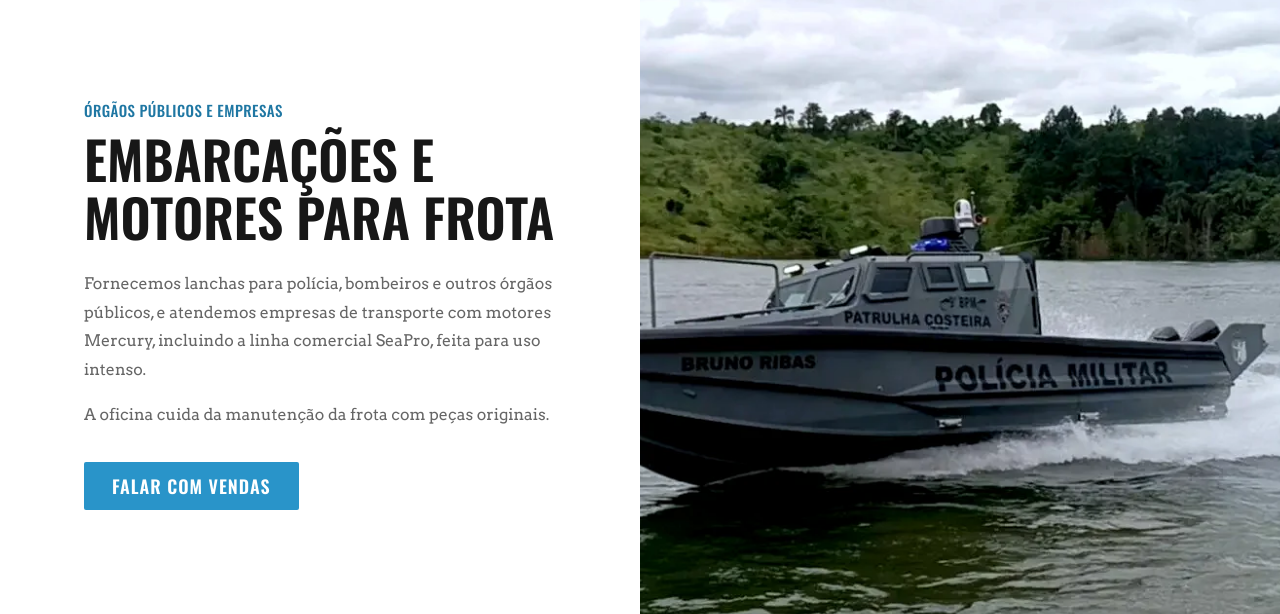
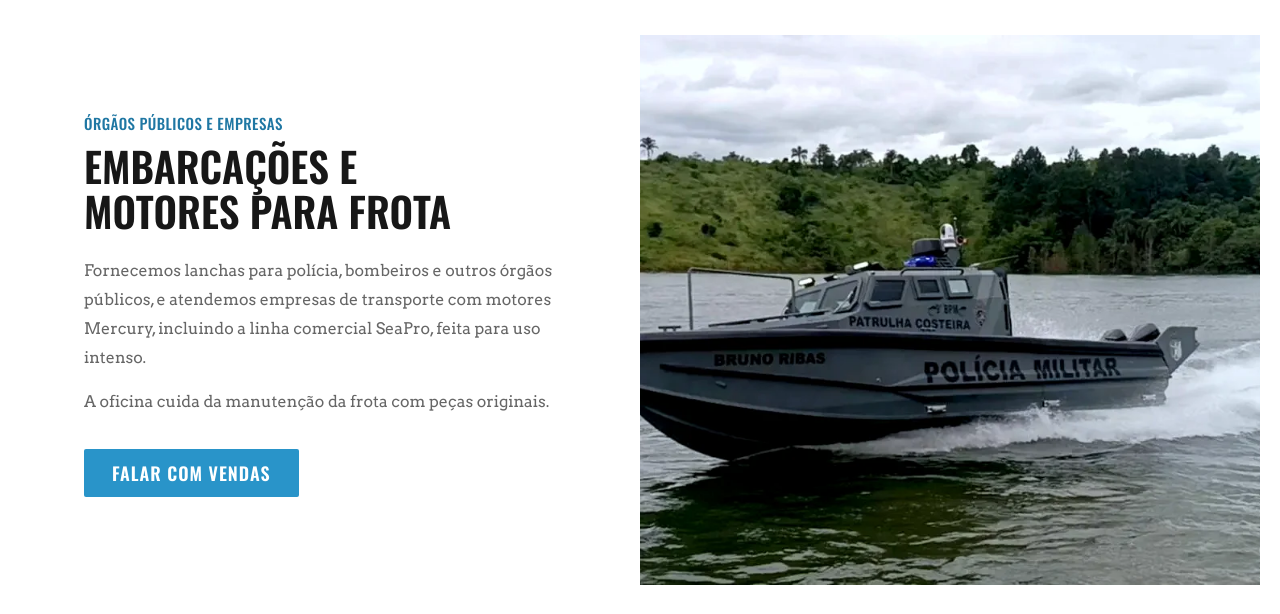
Before and after one commit to leleorb/nautica-motors-site, a plain HTML site: page index.html in a window 1280 px wide. Shown: the part 3640-4254 px from the top of the page. Drawn offline with nearby package versions, Linux system fonts and the light colour scheme.

Commit message:
Seção de frota: foto com margens e título menor
Co-Authored-By: Claude Sonnet 5.5 <noreply@anthropic.com>

```diff
--- a/css/estilo.css
+++ b/css/estilo.css
@@ -333,7 +333,8 @@ html:not(.js) .hero__slide:first-of-type { display: block; opacity: 1; }
 /* Bloco com a foto ocupando a metade da tela, de ponta a ponta (seção de frota) */
 .bloco--sangria { position: relative; overflow: hidden; padding-block: clamp(64px, 7vw, 104px); }
 .bloco--sangria .bloco__in { grid-template-columns: minmax(0, 1fr) minmax(0, 1fr); min-height: clamp(420px, 38vw, 560px); }
-.bloco--sangria .bloco__foto { position: absolute; top: 0; right: 0; bottom: 0; width: 50%; }
+.bloco--sangria h2 { font-size: clamp(30px, 3.2vw, 44px); }
+.bloco--sangria .bloco__foto { position: absolute; top: clamp(40px, 5vw, 96px); right: clamp(12px, 1.6vw, 32px); bottom: clamp(40px, 4vw, 72px); width: calc(50% - clamp(12px, 1.6vw, 32px)); }
 .bloco--sangria .bloco__foto > img { width: 100%; height: 100%; aspect-ratio: auto; object-fit: cover; object-position: 44% 55%; }
 .bloco__foto iframe { display: block; width: 100%; aspect-ratio: 16 / 10; border: 0; background: #000; }
 
```
